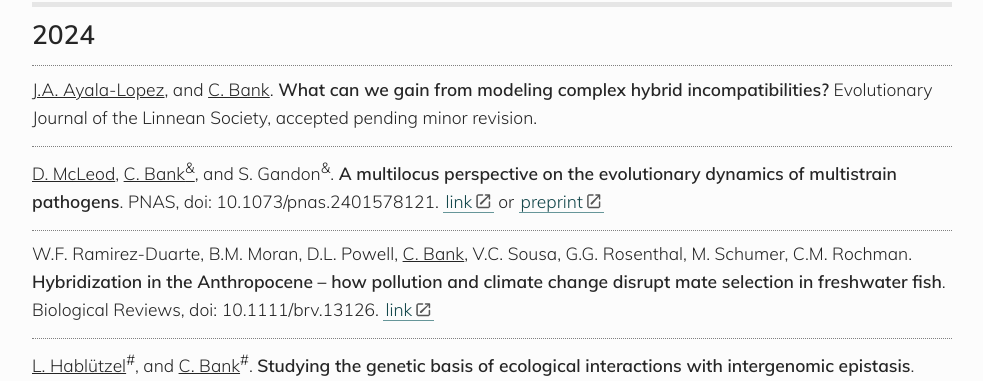
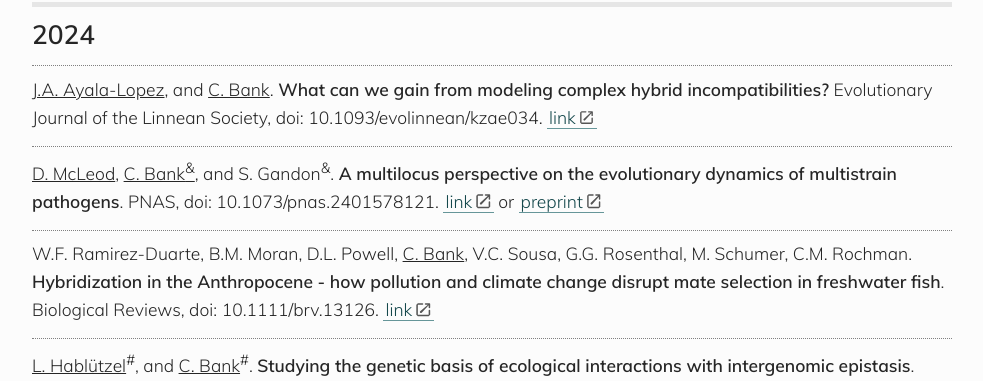
Before and after one commit to banklab/banklab.github.io, a Jekyll site: the page built from publications.md, in a window 1280 px wide and 900 px high, scrolled down 419 px. Shown: the part 182-563 px from the top of the window, without its empty margins (148-1131 px from the left). Built offline with Jekyll 4.4.1, drawn with Linux system fonts in a browser that asks for light colours; some web fonts are replaced.

Commit message:
Update publications.md
doi Linnean added

```diff
--- a/publications.md
+++ b/publications.md
@@ -21,11 +21,11 @@ https://kramdown.gettalong.org/syntax.html#html-blocks
 
 ## 2024
 
-<u>J.A. Ayala-Lopez</u>, and <u>C. Bank</u>. **What can we gain from modeling complex hybrid incompatibilities?** Evolutionary Journal of the Linnean Society, accepted pending minor revision.
+<u>J.A. Ayala-Lopez</u>, and <u>C. Bank</u>. **What can we gain from modeling complex hybrid incompatibilities?** Evolutionary Journal of the Linnean Society, doi: 10.1093/evolinnean/kzae034. [link](https://academic.oup.com/evolinnean/advance-article/doi/10.1093/evolinnean/kzae034/7924183?utm_source=authortollfreelink&utm_campaign=evolinnean&utm_medium=email&guestAccessKey=704c8ef7-2db8-4ea4-9d99-b6198057ad2a)
 
 <u>D. McLeod</u>, <u>C. Bank<sup>&</sup></u>, and S. Gandon<sup>&</sup>. **A multilocus perspective on the evolutionary dynamics of multistrain pathogens**. PNAS, doi: 10.1073/pnas.2401578121. [link](https://www.pnas.org/doi/10.1073/pnas.2401578121) or [preprint](https://www.biorxiv.org/content/10.1101/2023.10.27.564465v1)
 
-W.F. Ramirez-Duarte, B.M. Moran, D.L. Powell, <u>C. Bank</u>, V.C. Sousa, G.G. Rosenthal, M. Schumer, C.M. Rochman. **Hybridization in the Anthropocene – how pollution and climate change disrupt mate selection in freshwater fish**. Biological Reviews, doi: 10.1111/brv.13126. [link](https://onlinelibrary.wiley.com/doi/full/10.1111/brv.13126)
+W.F. Ramirez-Duarte, B.M. Moran, D.L. Powell, <u>C. Bank</u>, V.C. Sousa, G.G. Rosenthal, M. Schumer, C.M. Rochman. **Hybridization in the Anthropocene - how pollution and climate change disrupt mate selection in freshwater fish**. Biological Reviews, doi: 10.1111/brv.13126. [link](https://onlinelibrary.wiley.com/doi/full/10.1111/brv.13126)
 
 <u>L. Hablützel</u><sup>#</sup>, and <u>C. Bank</u><sup>#</sup>. **Studying the genetic basis of ecological interactions with intergenomic epistasis**. Oikos, accepted pending minor revision. [preprint](https://ecoevorxiv.org/repository/view/6801/)
 
```
